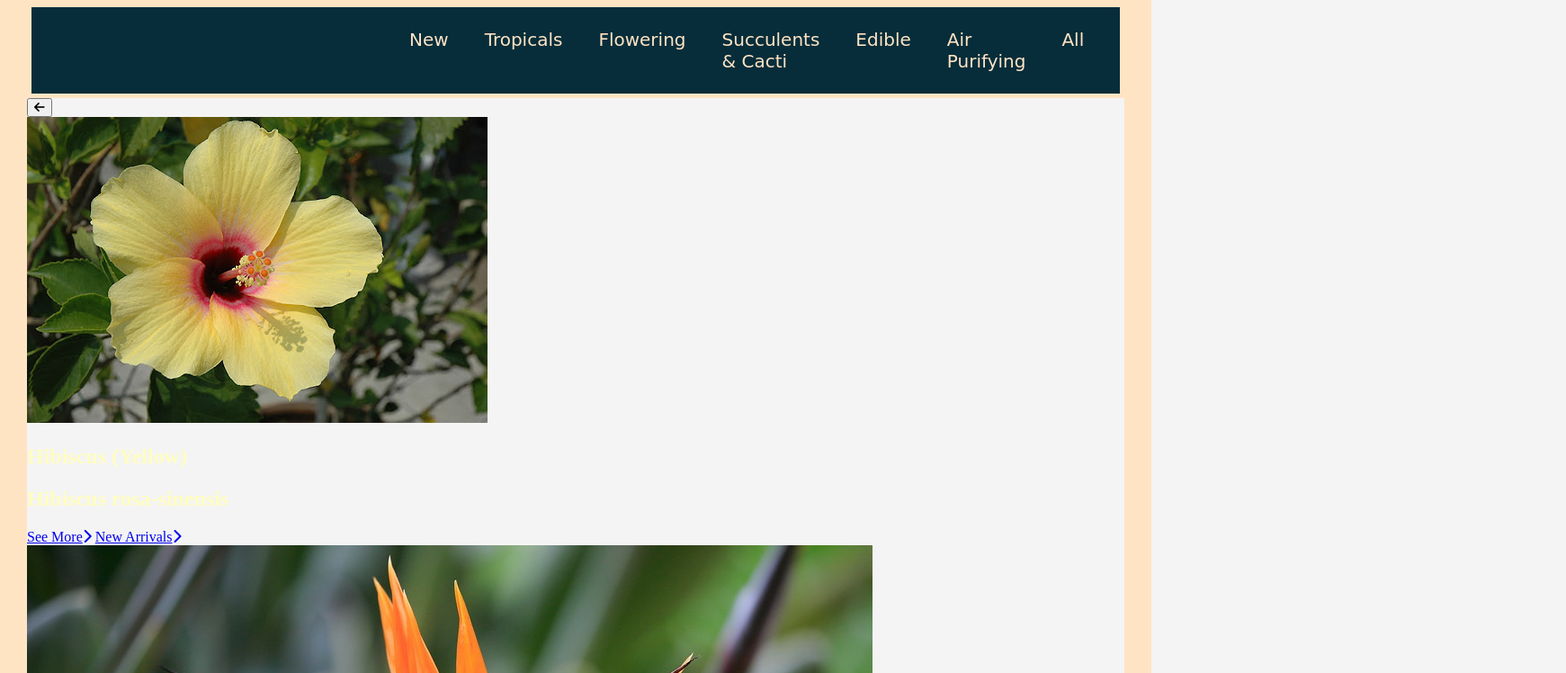
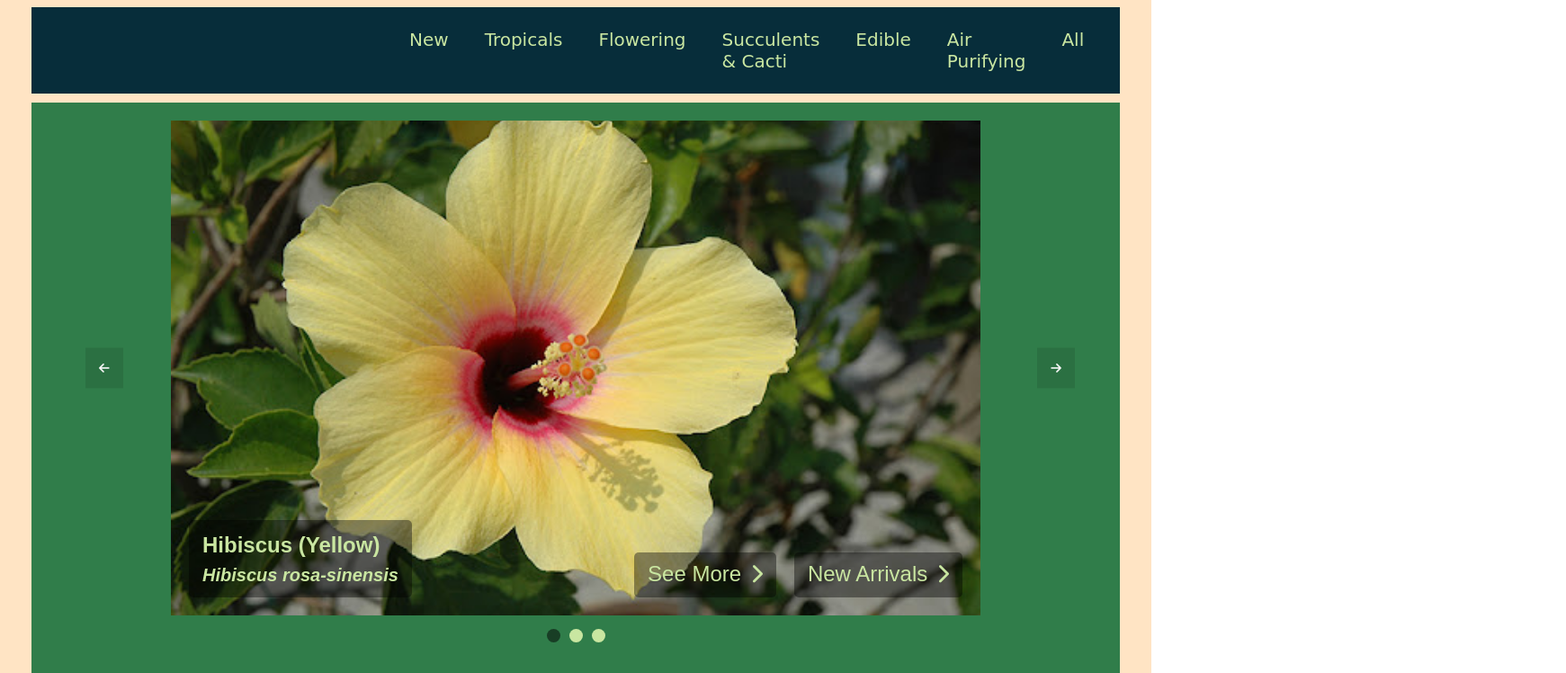
Before and after one commit to MattSch92/LennysGreenhouses, a plain HTML site: page index.html in a window 1280 px wide. Shown: the part 328-1076 px from the top of the page at 90% size, 1741 px wide, since content can reach past the window. Drawn offline with nearby package versions, Linux system fonts and the light colour scheme; a web font is replaced by a local one.

Commit message:
fix css2

```diff
--- a/index.html
+++ b/index.html
@@ -5,7 +5,7 @@
         <meta name="viewport" content="width=device-width, initial-scale=1.0">
         <title>Lenny's Greenhouses</title>
         <link rel="icon" href="/favicon.ico" type="image/x-icon">
-        <link rel="stylesheet" href="/plantpages.css">
+        <link rel="stylesheet" href="/styles.css">
         <link rel="stylesheet" href="https://cdnjs.cloudflare.com/ajax/libs/font-awesome/6.0.0-beta3/css/all.min.css">
         <link href='https://cdn.jsdelivr.net/npm/boxicons@2.0.7/css/boxicons.min.css' rel='stylesheet'>
         <link rel="preconnect" href="https://fonts.googleapis.com">
```
